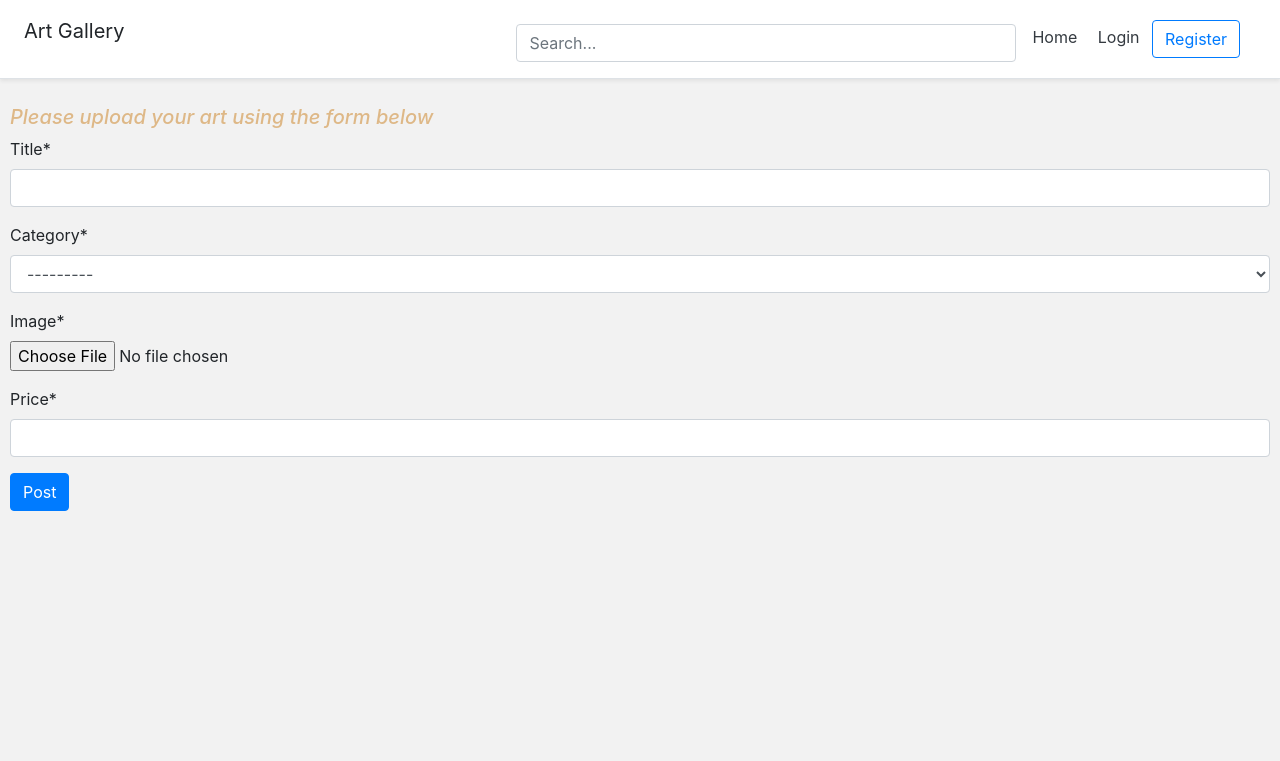
After one commit to rosemutai/artgallery, a Django app: page /upload/ in a window 1280 px wide. The commit adds this page. Shown: the top 761 px of the page. Run offline with Django 3.2, Linux system fonts and the light colour scheme; data comes from the database, SQL or seed files in the repository; both versions use the stored data as it was after the commit; some libraries are stand-ins or nearby versions.

Commit message:
uploading art

```diff
--- a/src/account/templates/account/account.html
+++ b/src/account/templates/account/account.html
@@ -292,7 +292,7 @@
 
           </ul>
 
-          <p>You have no posts. Create a post <a href="{% url 'create' %}">here</a>.</p>
+          <p>You have no posts. Create a post <a href="{% url 'upload' %}">here</a>.</p>
 
       </div>
     </div>
--- a/src/account/views.py
+++ b/src/account/views.py
@@ -121,7 +121,6 @@ def create_profile_view(request):
 		# p = Profile(full_name=name,profile_image= profile_img, artist_category = category, bio = bio)
 		# p.save()
 
-
 		# form.save()
 
 			context['form'] = form
--- /dev/null
+++ b/src/home/forms.py
@@ -0,0 +1,8 @@
+from django import forms
+from django.forms import ModelForm
+from .models import Art
+
+class UploadArtForm(forms.ModelForm):
+    class Meta:
+        model =  Art
+        fields =  ('title', 'category', 'image', 'price', 'image')
--- /dev/null
+++ b/src/home/templates/upload_art.html
@@ -0,0 +1,31 @@
+{% extends 'base.html' %}
+{% load static %}
+
+{% load crispy_forms_tags %}
+{% block content %}
+
+<style>
+    .upload-artform{
+         width: 100%;
+         padding: 10px;
+         margin: auto;
+    }
+
+#upload-title{
+    color: burlywood;
+}
+</style>
+
+{% if submitted %}
+<p class="success">Your venue was submitted successfully. Thank you.</p>
+{% else %}
+
+<form method="post"  class="upload-artform">
+    <h5 id="upload-title"><em>Please upload your art using the form below</em></h5>
+    {% csrf_token %}
+    {{ upload_form | crispy }}
+    <button type="submit" class="btn btn-primary">Post</button>
+</form>
+
+{% endif  %}
+{% endblock %}
--- a/src/home/views.py
+++ b/src/home/views.py
@@ -1,5 +1,8 @@
-from django.shortcuts import render
+from django.shortcuts import render, get_object_or_404
 from .models import Art
+from home.forms import UploadArtForm
+from django.http import HttpResponseRedirect
+
 # Create your views here.
 
 
@@ -10,3 +13,19 @@ def home_screen_view(request):
 
 # def featured_art(request):
 #   return render(request, 'home/featured.html', {})
+
+
+def upload_art_view(request):
+  submitted = False
+  if request.method == "POST":
+    upload_form = UploadArtForm(request.POST)
+    if upload_form.is_valid():
+      upload_form.save()
+      print(upload_form)
+      return HttpResponseRedirect('/upload_art_view/?submitted=True')
+
+  else:
+     upload_form = UploadArtForm()
+     if 'submitted' in request.GET:
+       submitted = True
+  return render(request, 'upload_art.html', {'upload_form': upload_form, 'submitted': submitted})
--- a/src/mysite/settings.py
+++ b/src/mysite/settings.py
@@ -42,7 +42,12 @@ INSTALLED_APPS = [
     'django.contrib.sessions',
     'django.contrib.messages',
     'django.contrib.staticfiles',
+
+    'crispy_forms',
 ]
+
+CRISPY_TEMPLATE_PACK = 'bootstrap4'
+AUTH_USER_MODEL = 'account.User'
 
 # AUTH_USER_MODEL = ' accounts.User '
 
--- a/src/mysite/urls.py
+++ b/src/mysite/urls.py
@@ -16,11 +16,12 @@ Including another URLconf
 from django.contrib import admin
 from django.urls import path
 from django.contrib.auth import views as  auth_views
-from home.views import(home_screen_view)
+from home.views import(home_screen_view, upload_art_view)
 from account.views import(login_view,registration_view,logout_view,account_view)
 from django.conf import settings
 from django.conf.urls.static import static
-from account.views import(login_view,registration_view,logout_view,account_view,create_profile_view,)
+from account.views import(login_view,registration_view,logout_view,account_view,create_profile_view)
+from home.views import(upload_art_view)
 # 7ceee90afe0e4533552aca157b0274e18bef4ccf
 
 urlpatterns = [
@@ -32,6 +33,7 @@ urlpatterns = [
 
     path('register/' ,registration_view, name='register'),
     path('create/' ,create_profile_view, name='create'),
+    path('upload/', upload_art_view, name="upload"),
     # path('must_authenticate/',must_authenticate_view, name='must_authenticate'),
 #  7ceee90afe0e4533552aca157b0274e18bef4ccf
 
@@ -51,4 +53,6 @@ urlpatterns = [
 
 
 # urlpatterns += static(settings.STATIC_URL, document_root=settings.STATIC_ROOT)
-urlpatterns += static(settings.MEDIA_URL, document_root=settings.MEDIA_ROOT)
+
+if settings.DEBUG:
+    urlpatterns += static(settings.MEDIA_URL, document_root=settings.MEDIA_ROOT)
--- a/src/static/css/style.css
+++ b/src/static/css/style.css
@@ -4,6 +4,10 @@ body {
   font-family: -apple-system, BlinkMacSystemFont, "Segoe UI", Roboto, Helvetica, Arial, sans-serif, "Apple Color Emoji", "Segoe UI Emoji", "Segoe UI Symbol";
   padding: 0;
   margin: 0;
+}
+
+#user-name{
+  color: burlywood;
 }
 
 section {
--- a/src/templates/snippets/header.html
+++ b/src/templates/snippets/header.html
@@ -27,13 +27,17 @@ integrity="sha384-ggOyR0iXCbMQv3Xipma34MD+dH/1fQ784/j6cY/iJTQUOhcWr7x9JvoRxT2MZw
 	form{
 		width: 100%;
 	}
+
+	#user-name{
+		color: burlywood;
+	}
 </style>
 
 	<!-- Header -->
 <div class="d-flex flex-column flex-md-row align-items-center p-3 px-md-4 mb-3 bg-white border-bottom shadow-sm">
 	  <h5 class="my-0 mr-md-auto font-weight-normal">
 	  	{% if request.user.is_authenticated %}
-	  	<p>Hello, {{request.user.username}} </p>
+	  	<p id="user-name">Hello, {{request.user.username}} </p>
 
 	  	{% else %}
 	  	<p>Art Gallery</p>
```
Also changed, not shown: src/account/models.py (+13 -15 lines), src/account/migrations/0001_initial.py, src/account/migrations/0002_profile_date_created.py (deleted), src/account/migrations/0003_auto_20200627_1332.py (deleted), src/account/migrations/0004_account_profile_image.py (deleted), src/account/migrations/0005_auto_20200627_1448.py (deleted), src/db.sqlite3, src/myimages/pin.jpg (added), src/static/img/5.png (added).
